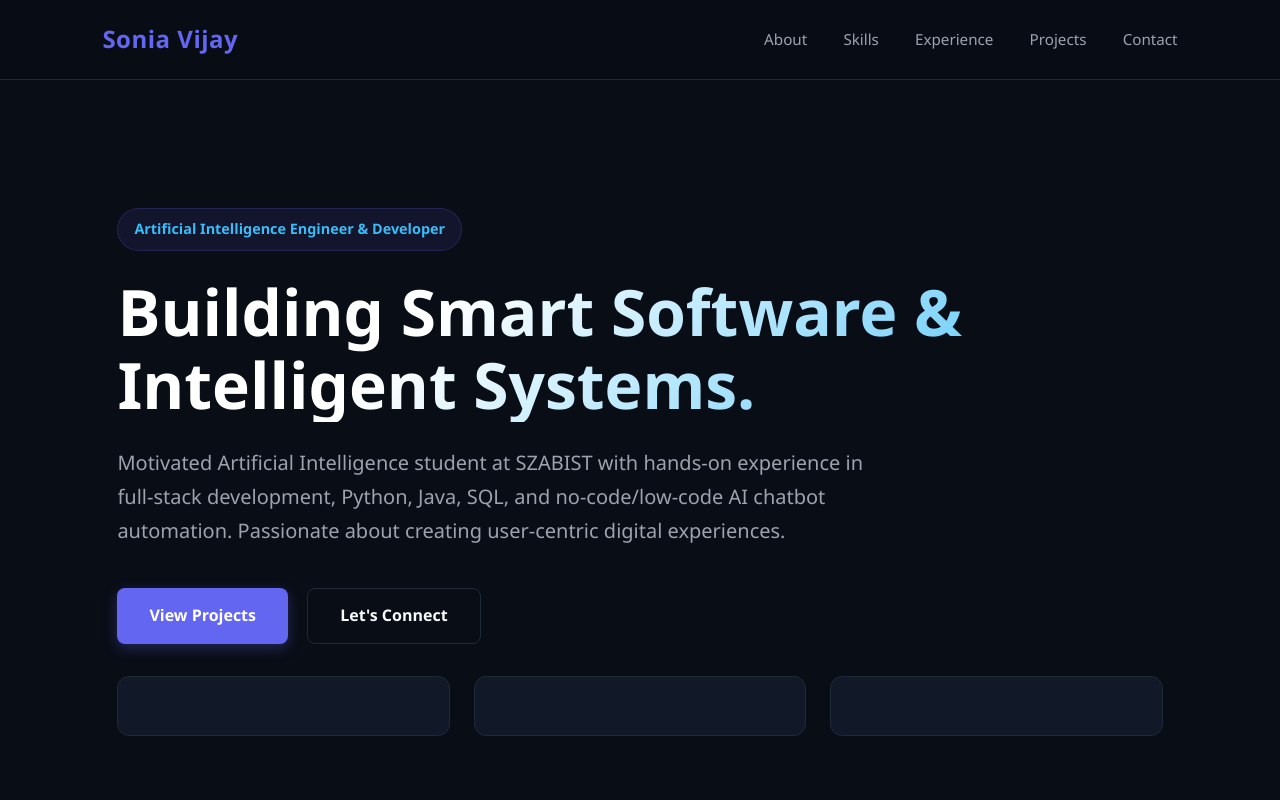
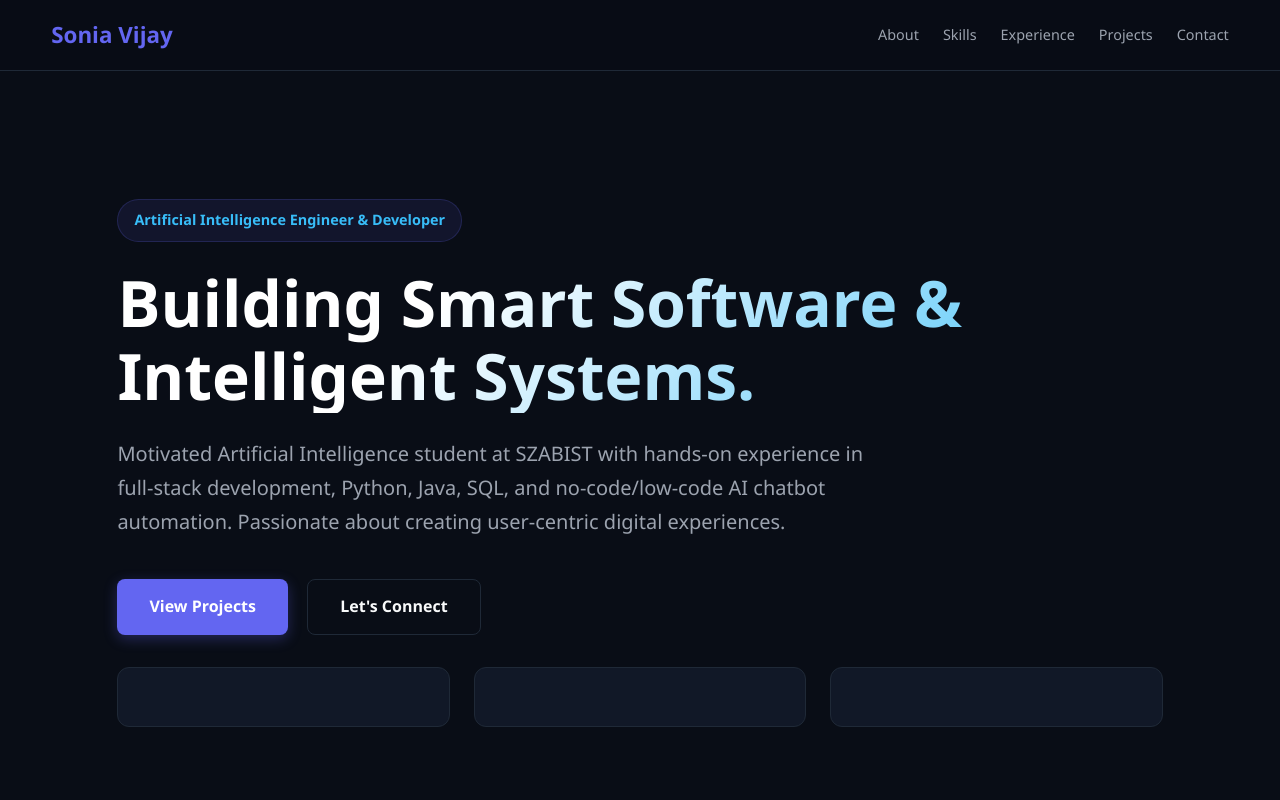
Before and after one commit to soniavijay/my_portfolio, a plain HTML site: page index.html in a window 1280 px wide. Shown: the top 800 px of the page. Drawn offline with Linux system fonts and the light colour scheme.

Commit message:
index.html

```diff
--- a/index.html
+++ b/index.html
@@ -30,11 +30,10 @@
             color: var(--text-main);
             line-height: 1.7;
         }
-
 header {
     background: rgba(9, 13, 22, 0.85);
     backdrop-filter: blur(12px);
-            padding: 1.2rem 8%;
+    padding: 1rem 4%;
     display: flex;
     justify-content: space-between;
     align-items: center;
@@ -42,20 +41,25 @@
     position: sticky;
     top: 0;
     z-index: 1000;
+    flex-wrap: wrap;
 }
 
 .logo {
-            font-size: 1.5rem;
+    font-size: 1.4rem;
     font-weight: 700;
     color: var(--primary);
-            letter-spacing: 0.5px;
+}
+
+nav {
+    display: flex;
+    gap: 1.5rem;
+    flex-wrap: wrap;
 }
 
 nav a {
     color: var(--text-muted);
     text-decoration: none;
-            margin-left: 2rem;
-            font-size: 0.95rem;
+    font-size: 0.9rem;
     font-weight: 500;
     transition: color 0.3s ease;
 }
```
Lines whose indentation alone changed are shown as unchanged.
